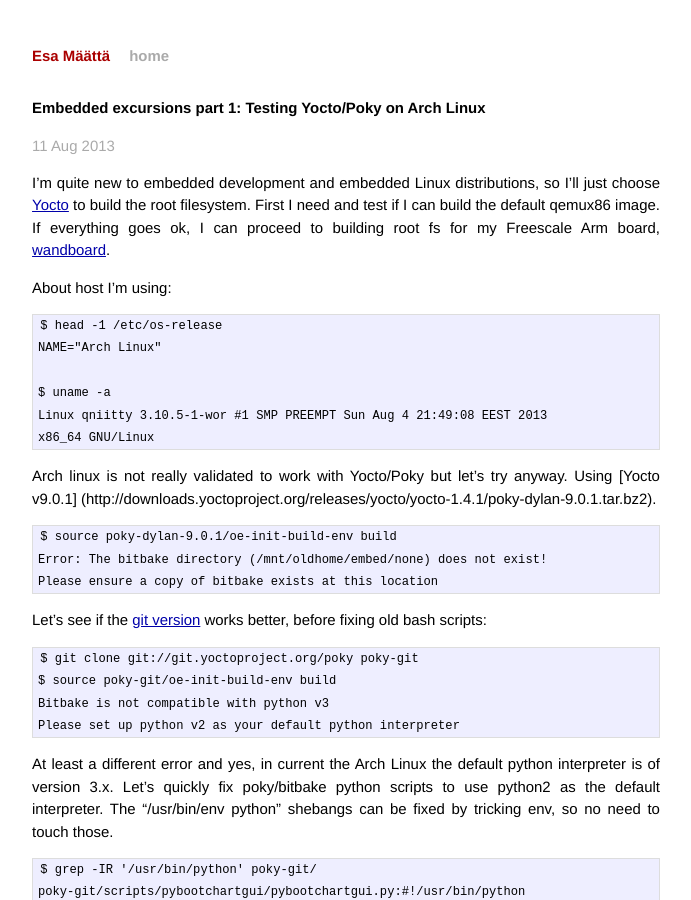
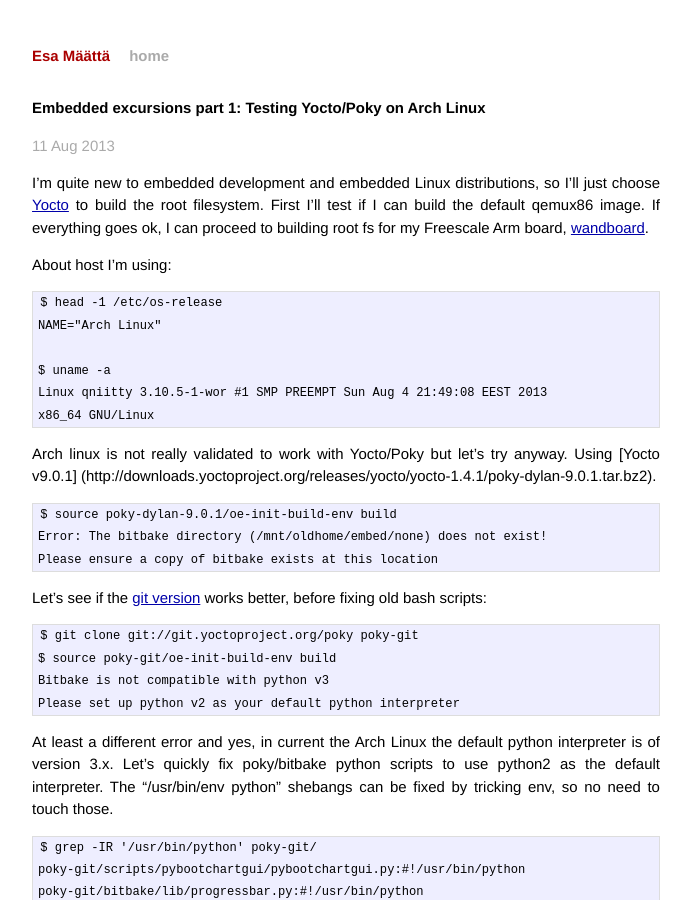
Before and after one commit to wor/wor.github.com, a Jekyll site: the page built from _posts/2013-8-5-embedded-excursions-part-1.markdown, in a window 1280 px wide and 900 px high. Shown: the whole window, without its empty margins (294-985 px from the left). Built offline with Jekyll 4.4.1, drawn with Linux system fonts in a browser that asks for light colours; nearby versions of some CDN libraries; Markdown is read by kramdown in place of the engine named in the settings.

Commit message:
posts: language fixes

```diff
--- a/_posts/2013-8-5-embedded-excursions-part-1.markdown
+++ b/_posts/2013-8-5-embedded-excursions-part-1.markdown
@@ -11,8 +11,8 @@
 
 I'm quite new to embedded development and embedded Linux distributions, so I'll
 just choose [Yocto](https://www.yoctoproject.org/) to build the root filesystem.
-First I need and test if I can build the default qemux86 image. If everything
-goes ok, I can proceed to building root fs for my Freescale Arm board,
+First I'll test if I can build the default qemux86 image. If everything goes ok,
+I can proceed to building root fs for my Freescale Arm board,
 [wandboard](http://www.wandboard.org/).
 
 About host I'm using:
```
